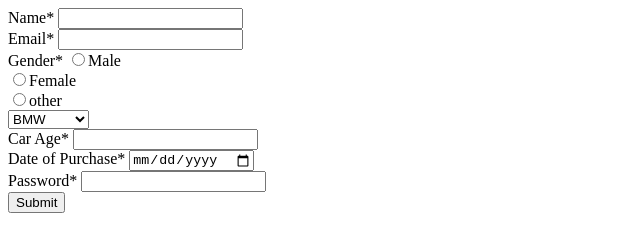
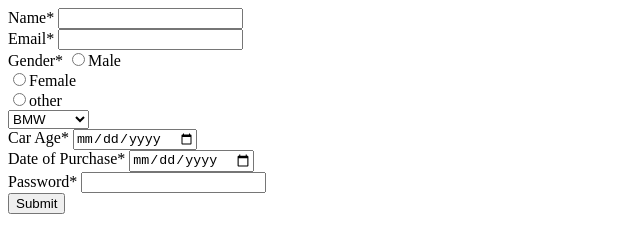
Before and after one commit to acciojob/car-insurance-form-Nadikuda, a website: page main.html in a window 1280 px wide. Shown: the whole page, without its empty margins (0-640 px from the left). Drawn offline with Linux system fonts and the light colour scheme.

Commit message:
created a submission

```diff
--- a/main.html
+++ b/main.html
@@ -19,7 +19,7 @@
 		<label for="email">Email*</label>
 		<input type="email" id="email" required>
 	</div>
-	<selection>
+	<selection required>
 		<label>Gender*</label>
 		<input type="radio" name="gender" >Male <br>
 		<input type="radio" name="gender">Female <br>
@@ -35,7 +35,7 @@
 
 		<div>
 			<label for="Car Age">Car Age*</label>
-			<input type="number" id="carage" required>
+			<input type="date" id="Car Age" required>
 		</div>
 		<div>
 			<label for="Date of Purchase">Date of Purchase*</label>
@@ -47,7 +47,7 @@
 		</div>
 
 		<div>
-			<input type="submit">
+			<button>Submit</button>
 		</div>
 	</form>
 </body>
```
